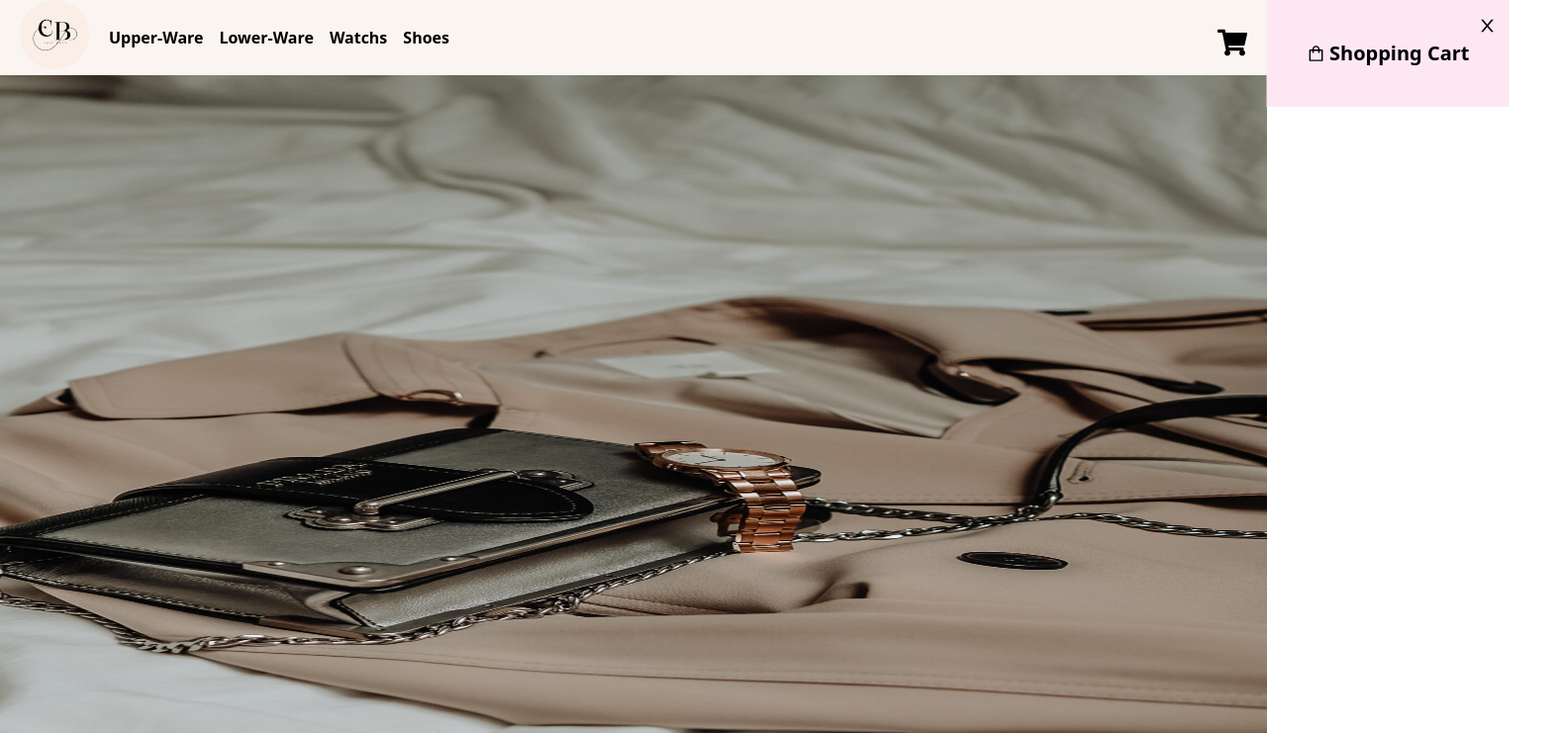
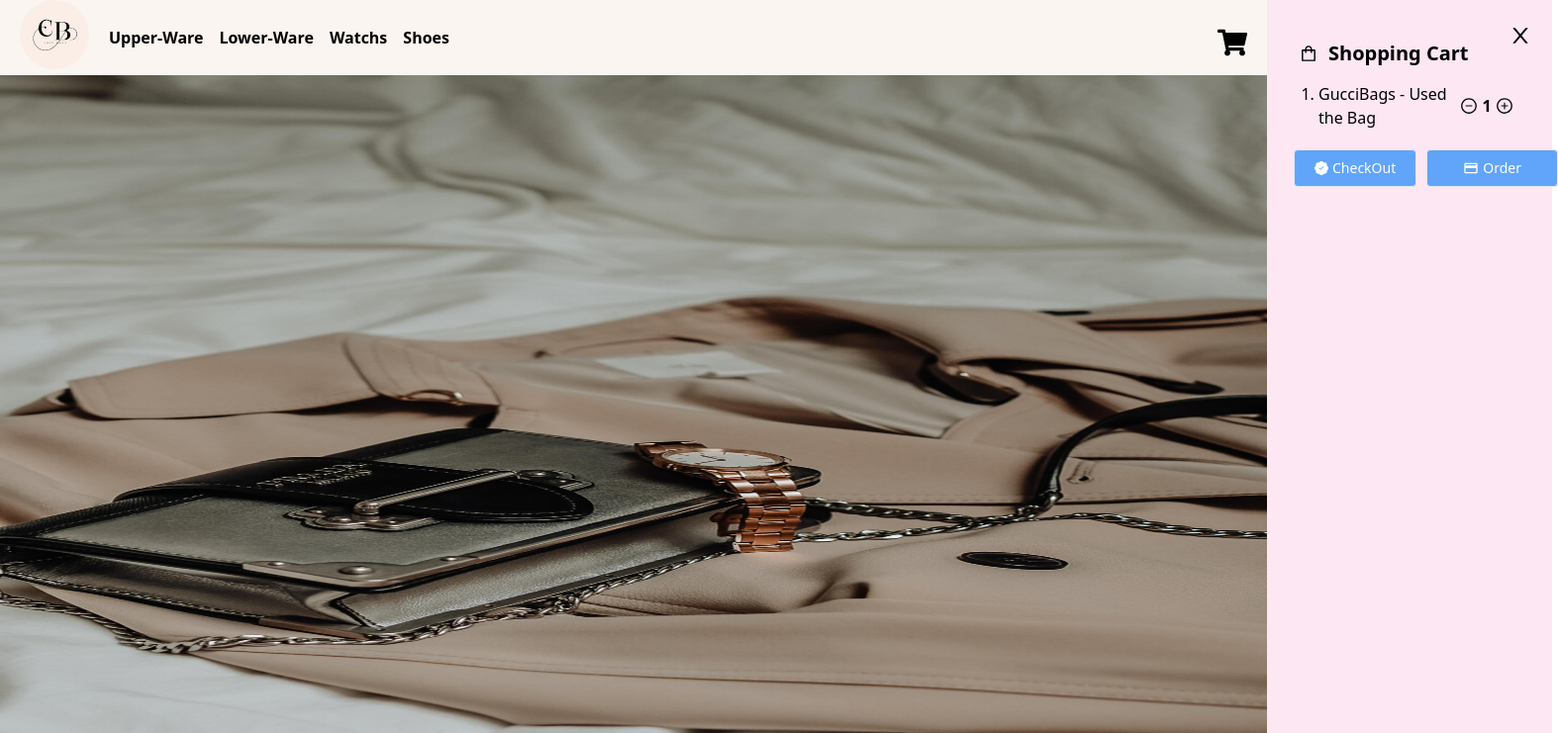
Before and after one commit to CodeChainWizard/riya, a Next.js app: page / in a window 1280 px wide. Shown: the top 741 px of the page at 99% size, 1574 px wide, since content can reach past the window. Built offline with nearby package versions, Linux system fonts and the light colour scheme.

Commit message:
button and full ready cart

```diff
--- a/components/Navbar.jsx
+++ b/components/Navbar.jsx
@@ -2,7 +2,15 @@ import React, { useRef } from 'react';
 import Image from 'next/image';
 import Link from 'next/link';
 import { FaShoppingCart } from 'react-icons/fa';
-import { AiOutlineShopping, AiOutlineClose } from 'react-icons/ai';
+import {
+  AiOutlineShopping,
+  AiOutlineClose,
+  AiOutlineMinusCircle,
+  AiOutlinePlusCircle,
+} from 'react-icons/ai';
+
+import { BsFillPatchCheckFill } from 'react-icons/bs';
+import { MdPayment } from 'react-icons/md';
 
 const Navbar = () => {
   const toggleCart = () => {
@@ -66,13 +74,41 @@ const Navbar = () => {
 
       <div
         ref={ref}
-        className="sideCart absolute top-0 p-10 right-0 bg-pink-100 flex transition-transform  translate-x-full transform"
+        className="w-72 h-full sideCart absolute top-0 right-0 px-8 py-10  bg-pink-100  transition-transform  translate-x-full transform"
       >
-        <AiOutlineShopping className="mt-[4px] mr-[3px] text-xl" />
-        <h2 className="font-bold text-xl">Shopping Cart</h2>
-        <span onClick={toggleCart} className="absolute top-4 right-3">
-          <AiOutlineClose className=" font-bold cursor-pointer text-xl text-black" />
+        <h2 className="font-bold text-xl text-center flex mb-[15px]">
+          <AiOutlineShopping className="mr-[10px] mt-[4px]" />
+          Shopping Cart
+        </h2>
+        <span
+          onClick={toggleCart}
+          className="absolute top-6 right-5 cursor-pointer text-2xl "
+        >
+          <AiOutlineClose />
         </span>
+
+        <ol className="list-decimal ml-[20px] font-thin">
+          <li>
+            <div className="item flex">
+              <div className="w-2/3 ">GucciBags - Used the Bag</div>
+              <div className="w-1/3 flex items-center font-semibold justify-center">
+                <AiOutlineMinusCircle className="mx-1 text-lg cursor-pointer" />{' '}
+                1{' '}
+                <AiOutlinePlusCircle className="mx-1 text-lg cursor-pointer" />
+              </div>
+            </div>
+          </li>
+        </ol>
+        <div className="w-full flex -ml-[15px] mt-[20px]">
+          <button className="flex text-white bg-blue-400 border py-2 px-5 mx-[10px] focus:outline-none hover:bg-pink-500 hover:duration-500 rounded text-sm">
+            <BsFillPatchCheckFill className="mt-[3px] mr-[4px]" />
+            CheckOut
+          </button>
+          <button className="flex mx-auto text-white bg-blue-400 border py-2 px-9 focus:outline-none hover:bg-pink-500 hover:duration-500  rounded text-sm">
+            <MdPayment className="mt-[2px] mr-[4px] text-base" />
+            Order
+          </button>
+        </div>
       </div>
     </div>
   );
```
